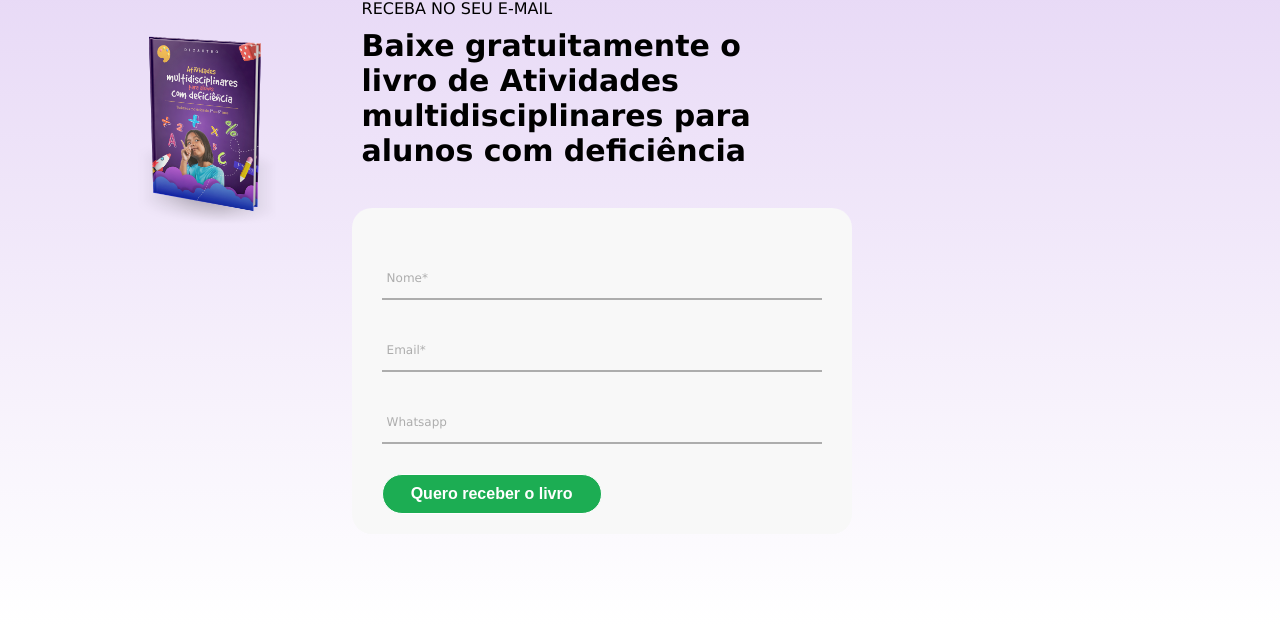
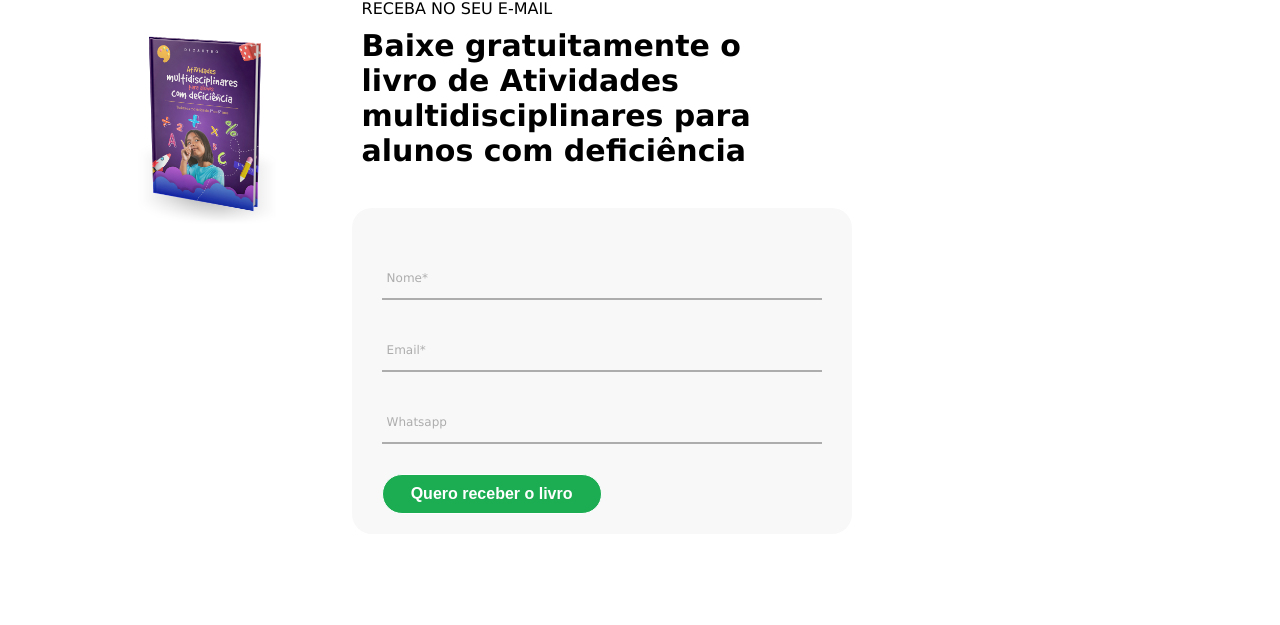
Before and after one commit to raffaelcsar/ebookdicastro, a plain HTML site: page index.html in a window 1280 px wide. Shown: the part 175-800 px from the top of the page. Drawn offline with Linux system fonts and the light colour scheme.

Commit message:
fixed fit layout

```diff
--- a/css/main.css
+++ b/css/main.css
@@ -11,7 +11,6 @@ html, body {
 }
 
 body {
-    background-image: linear-gradient(#e2d0f4, #FFFF);
     flex-direction: column;
 }
 
```
